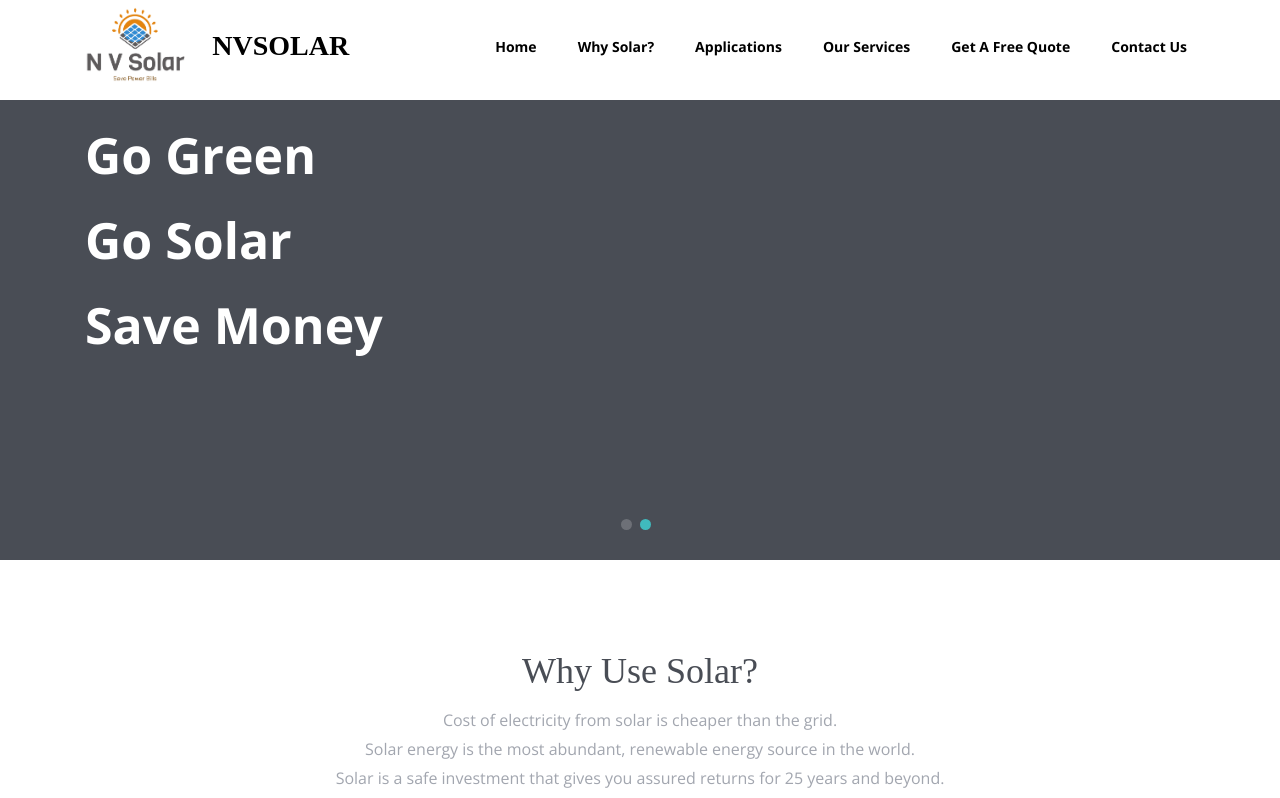
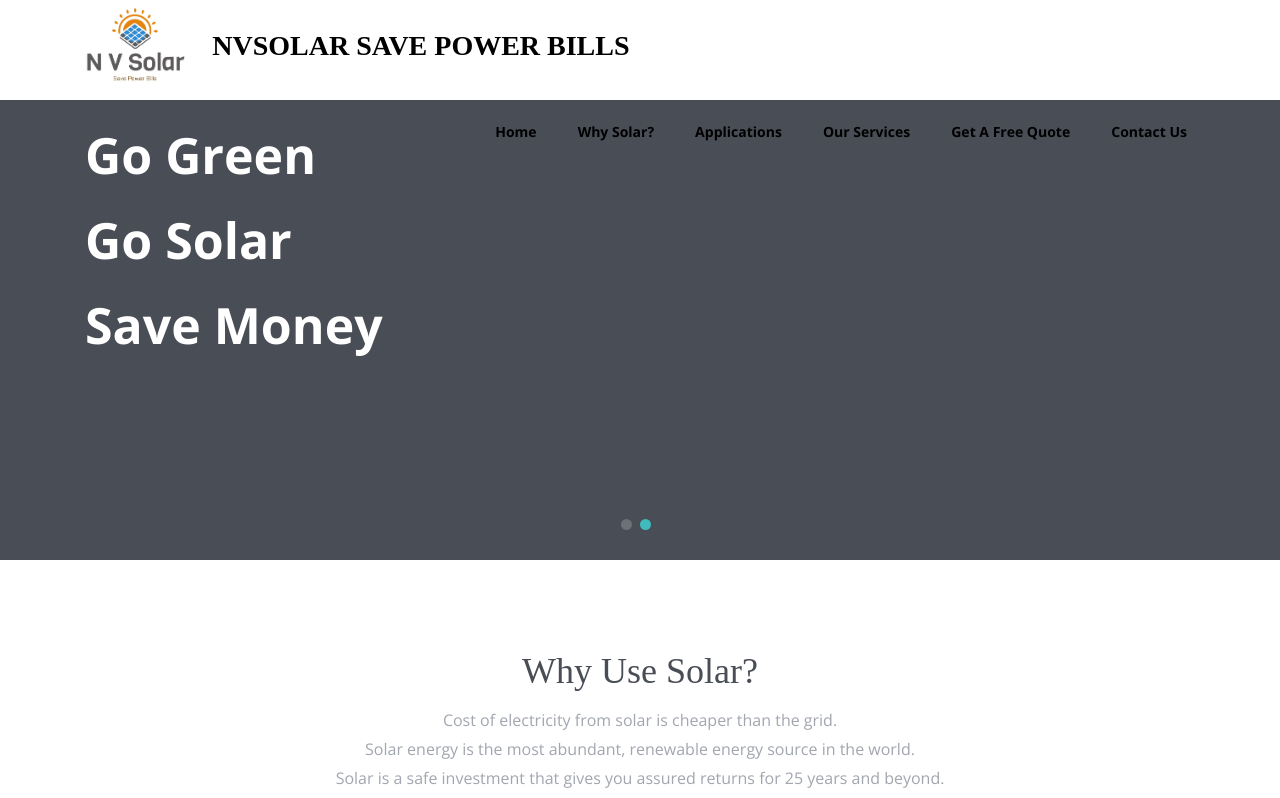
Before and after one commit to VIKASOSGS/NVsolar, a plain HTML site: page index.html in a window 1280 px wide. Shown: the top 798 px of the page. Drawn offline with nearby package versions, Linux system fonts and the light colour scheme.

Commit message:
Update index.html

```diff
--- a/index.html
+++ b/index.html
@@ -1,7 +1,7 @@
 <!DOCTYPE html>
 <html lang="en">
 <head>
-    <title>NVSolar Save Power Bills</title>
+    <title>NVSolar</title>
     <!-- Meta -->
     <meta charset="utf-8">
     <meta http-equiv="X-UA-Compatible" content="IE=edge">
@@ -40,7 +40,7 @@
             <h1 class="logo">
                 <a class="scrollto" href="#hero">
                     <span class="logo-icon-wrapper"><img class="logo-icon" src="assets/images/nvsolars2.png" alt="icon"  height="100" width="300"></span>
-                    <span class="text"><span class="highlight" style="font-family: 'Jomolhari', serif;">NVSolar</span></a>
+                    <span class="text"><span class="highlight" style="font-family: 'Jomolhari', serif;">NVSolar Save Power Bills</span></a>
             </h1><!--//logo-->
             <nav class="main-nav navbar-expand-md float-right navbar-inverse" role="navigation">
 
```
